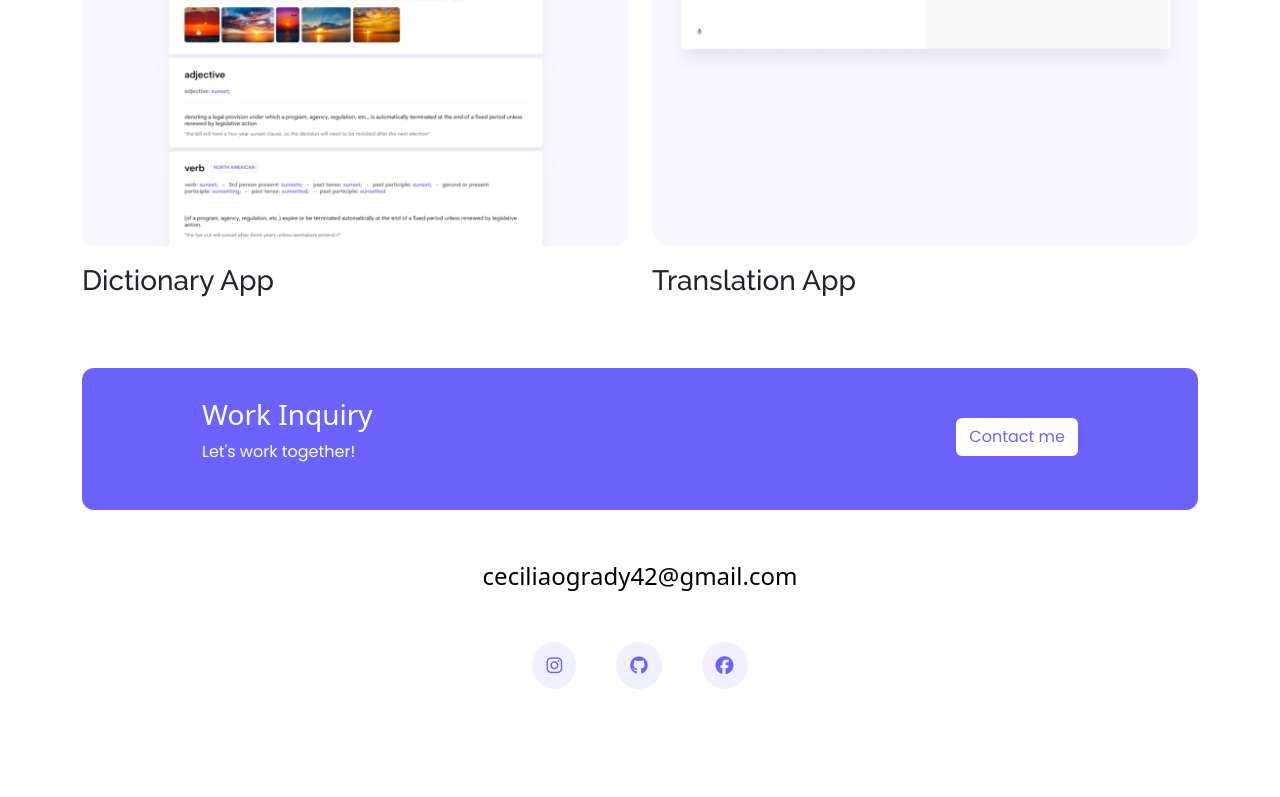
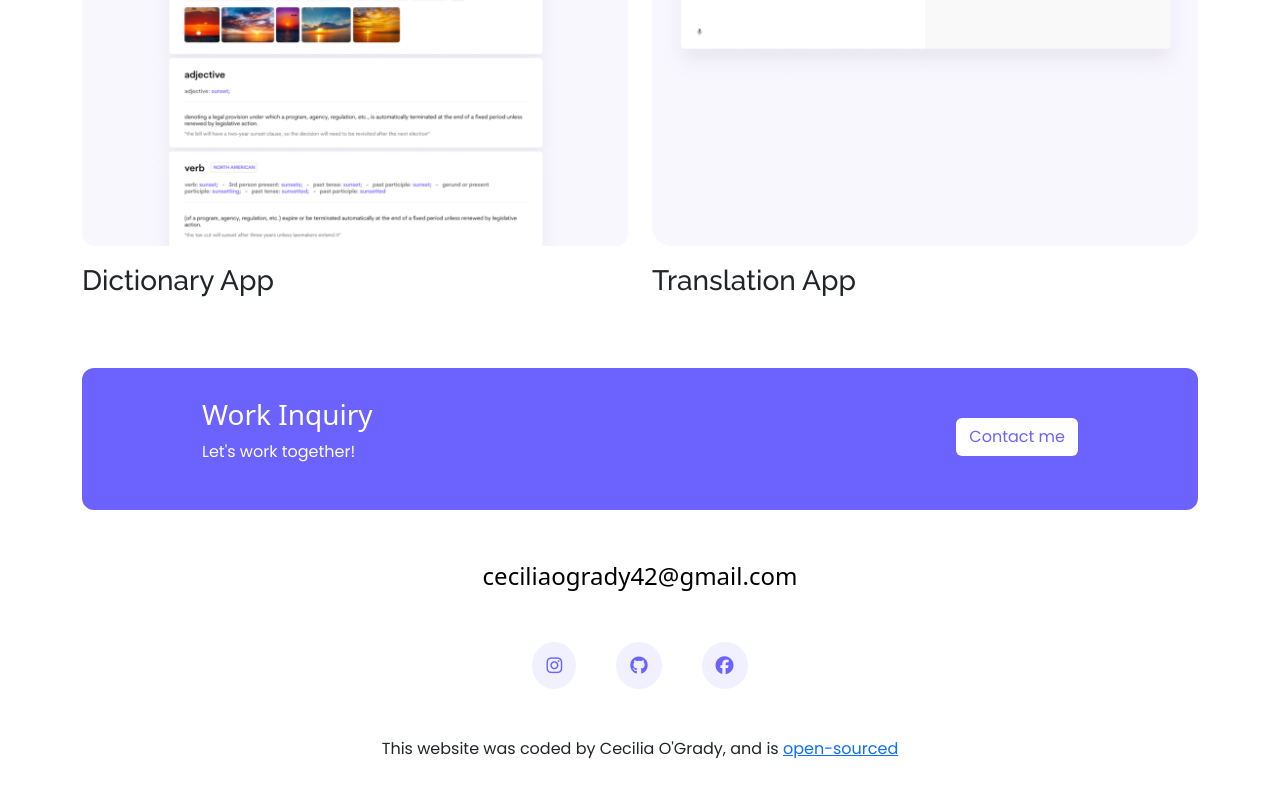
Before and after one commit to cogrady42/portfolio-project, a plain HTML site: page index.html in a window 1280 px wide. Shown: the part 1447-2244 px from the top of the page. Drawn offline with nearby package versions, Linux system fonts and the light colour scheme.

Commit message:
added github link

```diff
--- a/index.html
+++ b/index.html
@@ -109,7 +109,10 @@ Cecilia O'Grady
 </a>
 
 </div>
+<p class="mt-5 text-center">This website was coded by Cecilia O'Grady, and is <a href="https://github.com/cogrady42/portfolio-project" target="_blank"> open-sourced</a>
+</p>
 </footer>
 </div>
+
 </body>
 </html>
```
